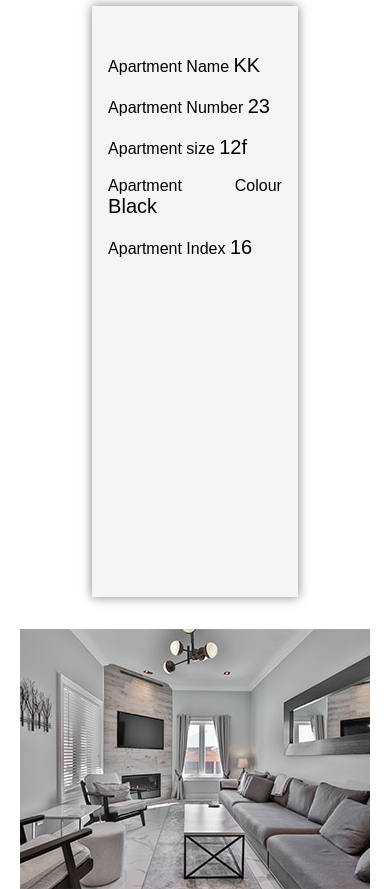
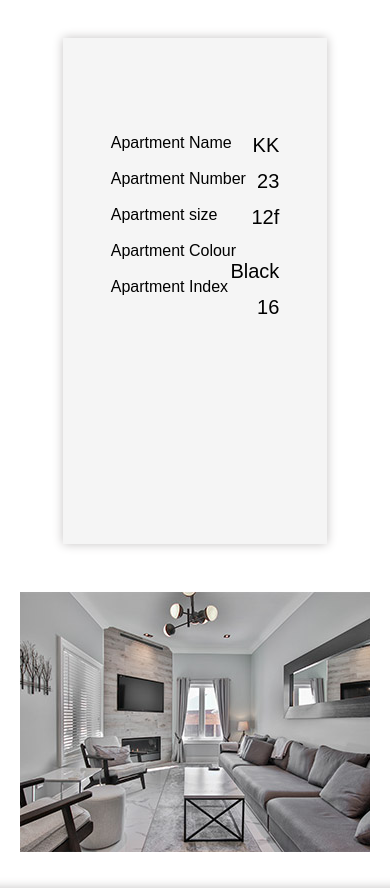
Before and after one commit to iswilliam-github/Week-5-Task, a plain HTML site: page index.html in a window 390 px wide. Shown: the part 3500-4389 px from the top of the page. Drawn offline with Linux system fonts and the light colour scheme; a web font is replaced by a local one.

Commit message:
15th commit

```diff
--- a/style.css
+++ b/style.css
@@ -239,19 +239,21 @@ a:hover{
 }
 .pbody{
     display: flex;
-    /* gap: 2rem; */
+    gap: 2rem;
     margin: 5rem 3rem 0;
     justify-content: space-around;
 
 }
 .pbodyleft{
-    box-shadow: 0px 0px 10px rgba(0, 0, 0, 0.5);
+    box-shadow: 0px 0px 10px rgb(197, 194, 194);
     background-color: whitesmoke;
     color: black;
-    width: 20%;
-    height: fit-content;
-    padding: 3rem 1rem 1rem;
+    width: 500px;
+    height: 400px;
+    padding: 6rem 3rem 1rem;
     margin-left: 4rem;
+    /* text-align: center; */
+
 
 }
 span{
@@ -259,19 +261,26 @@ span{
     font-weight: 500;
     /* padding-left: 3rem; */
     text-align: end;
+    float: right;
+
 }
 .pbodycenter{
-    /* box-shadow: 0px 0px 10px rgba(0, 0, 0, 0.5); */
+    /* box-shadow: 0px 0px 15px rgb(197, 194, 194); */
+    padding-top: 4rem;
 
 }
 .pbodyright{
 
-    width: 70%;
-    height: 70vh;
+    width: 500px;
+    height: 400px;
     text-align: center;
     align-self: center;
+    box-shadow: 0px 0px 10px rgb(197, 194, 194);
+    padding: 6rem 1rem 1rem;
 
-    margin-top: 2rem;
+
+
+    /* margin-top: 2rem; */
 
 }
 
@@ -383,6 +392,7 @@ flex-direction: column;
     font-size: 30px;
     font-weight: 200;
     text-align: center;
+    padding-bottom: 2rem;
 
 }
 .topright{
@@ -421,27 +431,28 @@ flex-direction: column;
 
 }
 .pbodyleft{
-width: 70%;
-height: 70vh;
+width: 90%;
+height: 60vh;
 margin: 0;
 align-self: center;
-text-align: justify;
+/* text-align: justify; */
 
 }
 span{
     font-size: 20px;
     font-weight: 500;
     /* padding-left: 3rem; */
-    text-align: end;
+    float: right;
 }
 .pbodycenter{
     /* box-shadow: 0px 0px 10px rgba(0, 0, 0, 0.5); */
     align-self: center;
-    margin-top: 2rem;
+    margin-top: -3rem;
 
 }
 .contact{
     /* display: none; */
     height: fit-content;
+
 }
 }
```
